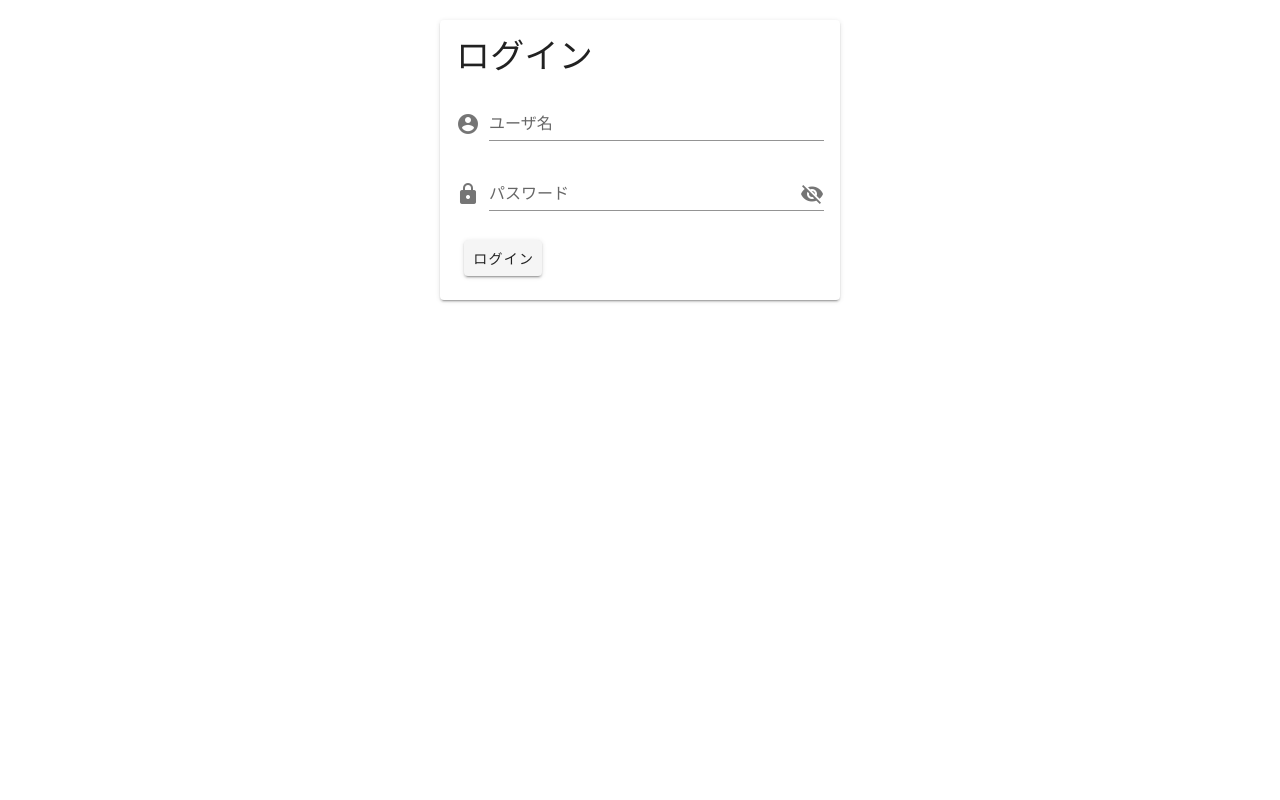
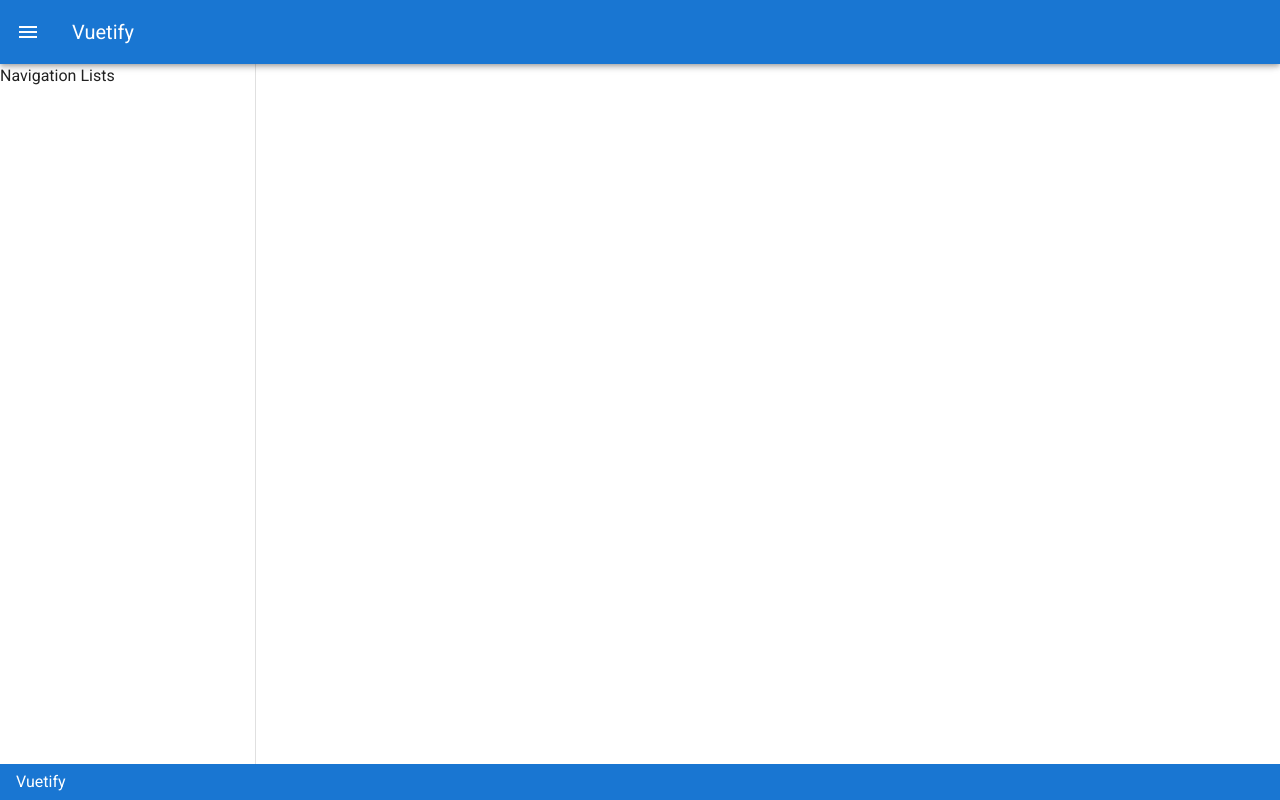
Before and after one commit to subretu/vue-sample-project, a Vue app: page / in a window 1280 px wide. Built offline with nearby package versions, Linux system fonts and the light colour scheme.

Commit message:
ダッシュボード作成

```diff
--- a/src/App.vue
+++ b/src/App.vue
@@ -1,34 +1,22 @@
 <template>
   <v-app>
-    <v-card width="400px" class="mx-auto mt-5">
-      <v-card-title>
-        <h1 class="display-1">ログイン</h1>
-      </v-card-title>
-      <v-card-text>
-        <v-form>
-          <v-text-field prepend-icon="mdi-account-circle" label="ユーザ名" />
-          <v-text-field
-            v-bind:type="showPassword ? 'text' : 'password'"
-            @click:append="showPassword = !showPassword"
-            prepend-icon="mdi-lock"
-            v-bind:append-icon="showPassword ? 'mdi-eye' : 'mdi-eye-off'"
-            label="パスワード"
-            v-model="password"
-          />
-          <v-card-actions>
-            <v-btn>ログイン</v-btn>
-          </v-card-actions>
-        </v-form>
-      </v-card-text>
-    </v-card>
+    <v-navigation-drawer app v-model="drawer" clipped>
+      Navigation Lists
+    </v-navigation-drawer>
+    <v-app-bar color="primary" dark app clipped-left>
+      <v-app-bar-nav-icon @click="drawer = !drawer"></v-app-bar-nav-icon>
+      <v-toolbar-title>Vuetify</v-toolbar-title>
+    </v-app-bar>
+    <v-footer color="primary" dark app> Vuetify </v-footer>
   </v-app>
 </template>
 
 <script>
 export default {
-  name: "App",
-  data: () => ({
-    showPassword: false,
-  }),
+  data() {
+    return {
+      drawer: null,
+    };
+  },
 };
 </script>
```
Also changed, not shown: src/App1.vue (added, +34 -0 lines).
